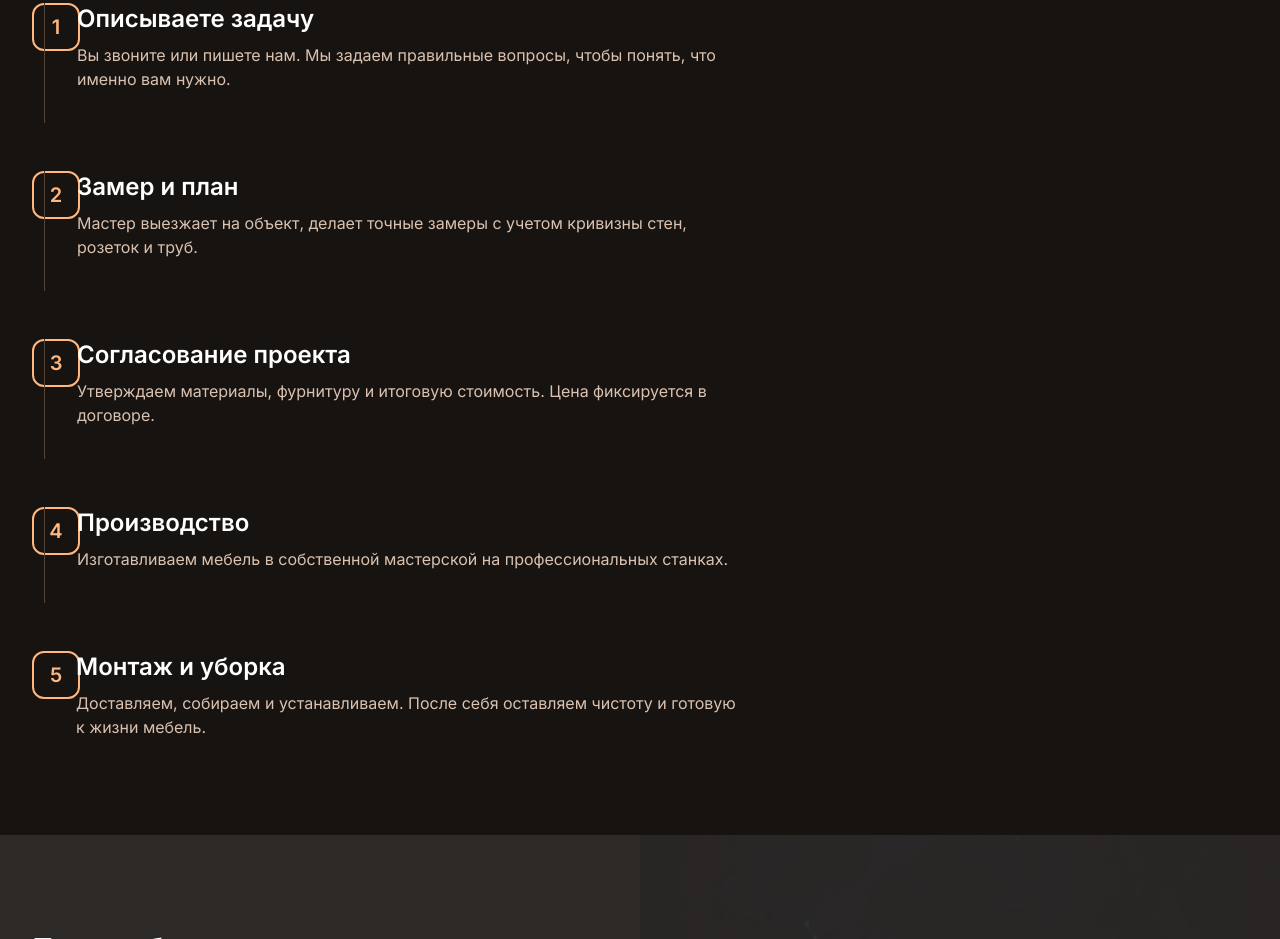
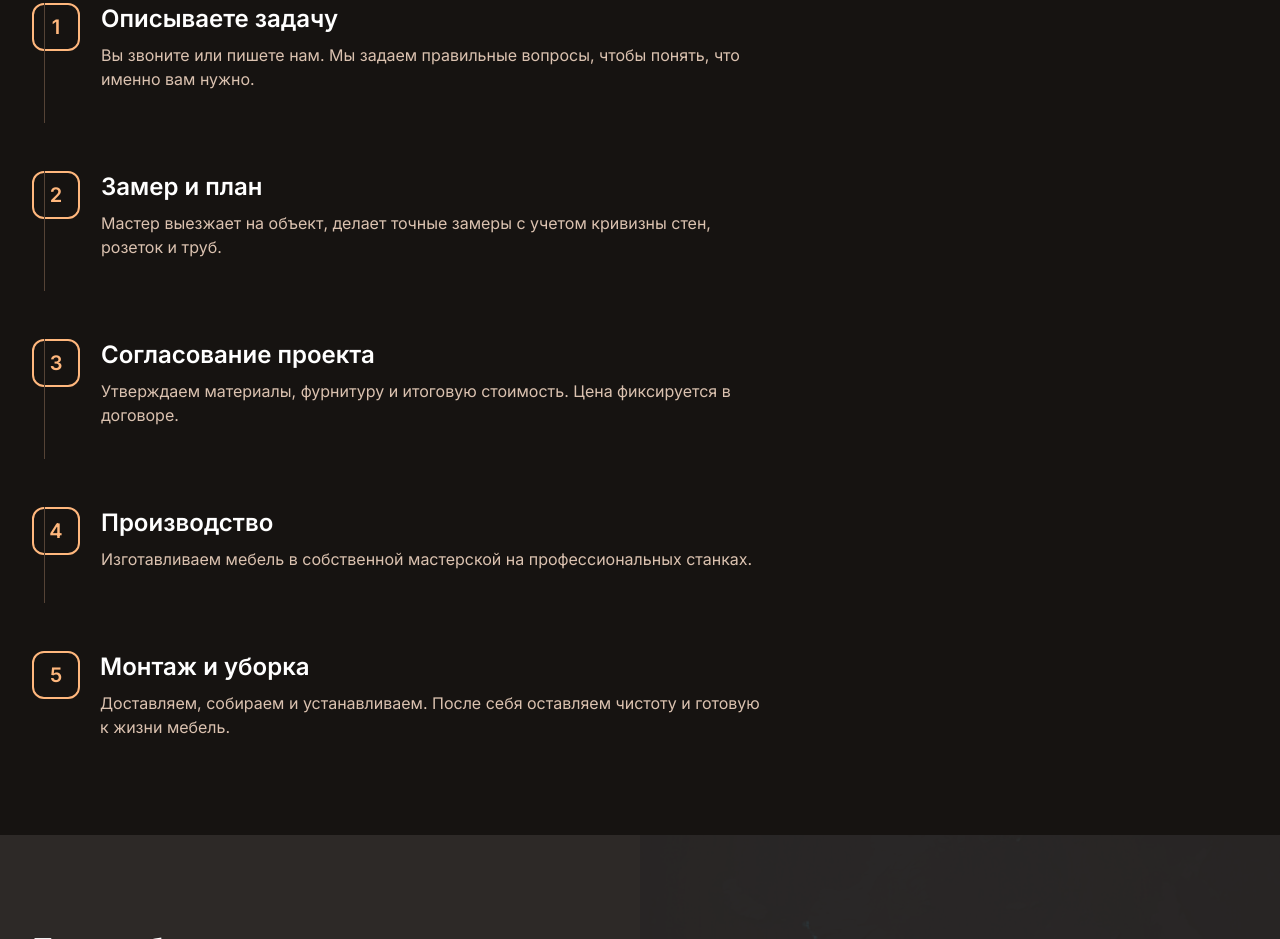
Before and after one commit to Frill13/vk-mebel, a plain HTML site: page index.html in a window 1280 px wide. Shown: the part 3796-4735 px from the top of the page. Drawn offline with nearby package versions, Linux system fonts and the light colour scheme.

Commit message:
fix margin

```diff
--- a/index.html
+++ b/index.html
@@ -302,35 +302,35 @@
 <div class="space-y-12">
 <div class="flex gap-8 group">
 <div class="flex-shrink-0 w-12 h-12 rounded-full border-2 border-primary flex items-center justify-center text-primary font-bold text-xl">1</div>
-<div class="pb-8 border-l border-outline-variant pl-8 -ml-[4.25rem]">
+<div class="pb-8 border-l border-outline-variant pl-14 -ml-[4.25rem]">
 <h3 class="text-2xl font-bold text-white mb-2">Описываете задачу</h3>
 <p class="text-on-surface-variant max-w-2xl">Вы звоните или пишете нам. Мы задаем правильные вопросы, чтобы понять, что именно вам нужно.</p>
 </div>
 </div>
 <div class="flex gap-8 group">
 <div class="flex-shrink-0 w-12 h-12 rounded-full border-2 border-primary flex items-center justify-center text-primary font-bold text-xl">2</div>
-<div class="pb-8 border-l border-outline-variant pl-8 -ml-[4.25rem]">
+<div class="pb-8 border-l border-outline-variant pl-14 -ml-[4.25rem]">
 <h3 class="text-2xl font-bold text-white mb-2">Замер и план</h3>
 <p class="text-on-surface-variant max-w-2xl">Мастер выезжает на объект, делает точные замеры с учетом кривизны стен, розеток и труб.</p>
 </div>
 </div>
 <div class="flex gap-8 group">
 <div class="flex-shrink-0 w-12 h-12 rounded-full border-2 border-primary flex items-center justify-center text-primary font-bold text-xl">3</div>
-<div class="pb-8 border-l border-outline-variant pl-8 -ml-[4.25rem]">
+<div class="pb-8 border-l border-outline-variant pl-14 -ml-[4.25rem]">
 <h3 class="text-2xl font-bold text-white mb-2">Согласование проекта</h3>
 <p class="text-on-surface-variant max-w-2xl">Утверждаем материалы, фурнитуру и итоговую стоимость. Цена фиксируется в договоре.</p>
 </div>
 </div>
 <div class="flex gap-8 group">
 <div class="flex-shrink-0 w-12 h-12 rounded-full border-2 border-primary flex items-center justify-center text-primary font-bold text-xl">4</div>
-<div class="pb-8 border-l border-outline-variant pl-8 -ml-[4.25rem]">
+<div class="pb-8 border-l border-outline-variant pl-14 -ml-[4.25rem]">
 <h3 class="text-2xl font-bold text-white mb-2">Производство</h3>
 <p class="text-on-surface-variant max-w-2xl">Изготавливаем мебель в собственной мастерской на профессиональных станках.</p>
 </div>
 </div>
 <div class="flex gap-8 group">
 <div class="flex-shrink-0 w-12 h-12 rounded-full border-2 border-primary flex items-center justify-center text-primary font-bold text-xl">5</div>
-<div class="pl-8 -ml-[4.25rem]">
+<div class="pl-14 -ml-[4.25rem]">
 <h3 class="text-2xl font-bold text-white mb-2">Монтаж и уборка</h3>
 <p class="text-on-surface-variant max-w-2xl">Доставляем, собираем и устанавливаем. После себя оставляем чистоту и готовую к жизни мебель.</p>
 </div>
```
